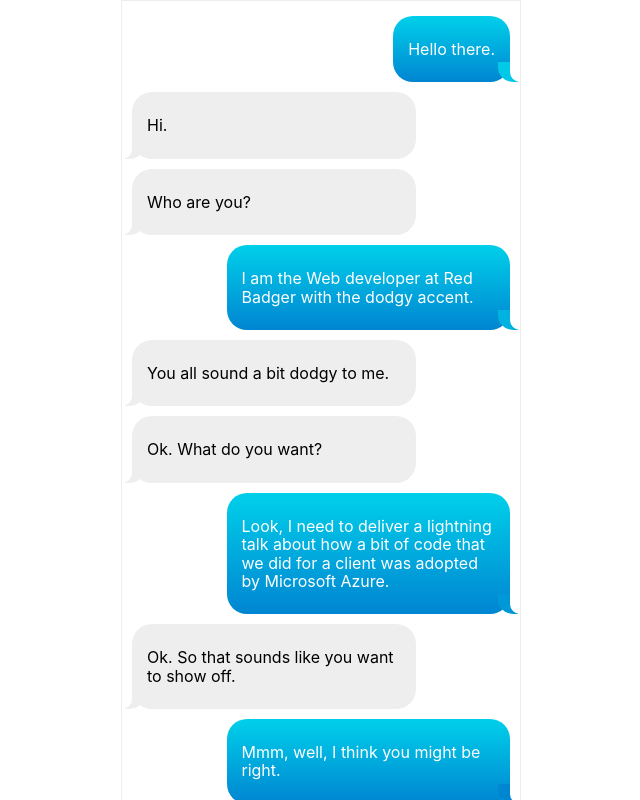
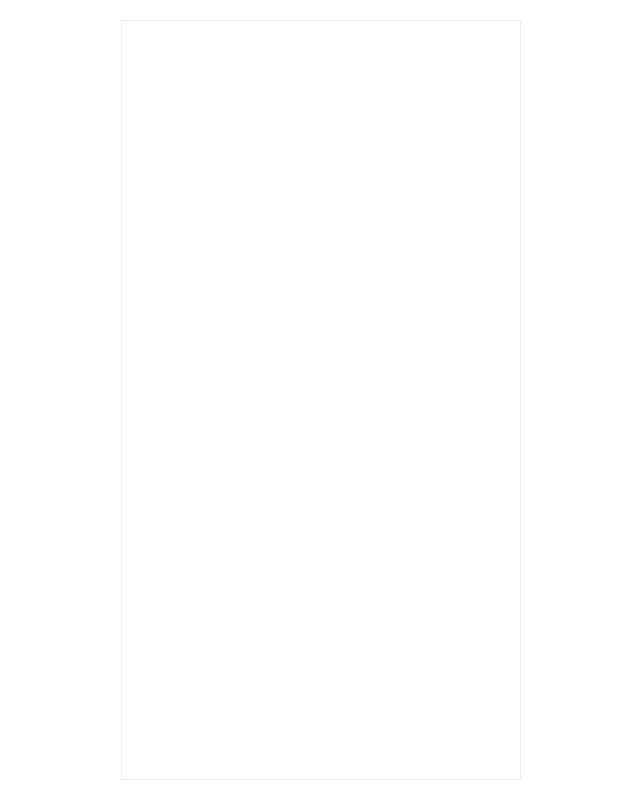
Before and after one commit to redbadger/rusty-azure, a React (Create React App) app: page /presentation in a window 1280 px wide. Shown: the top 800 px of the page, without its empty margins (319-959 px from the left). Built offline with nearby package versions, Linux system fonts and the light colour scheme.

Commit message:
Draft navigation forward

```diff
--- /dev/null
+++ b/src/app/features/chat-navigation/index.ts
@@ -0,0 +1,29 @@
+import { createSlice } from '@reduxjs/toolkit';
+import { RootState } from '../../store';
+
+interface ChatNavigationState {
+  pointer: number;
+  index: number;
+}
+
+const initialState: ChatNavigationState = {
+  pointer: 1,
+  index: 0,
+};
+
+export const chatNavigationSlice = createSlice({
+  name: 'chat-navigation',
+  initialState,
+  reducers: {
+    navigateForward: (state) => {
+      state.pointer += 1;
+      state.index += 1;
+    },
+  },
+});
+
+export const { navigateForward } = chatNavigationSlice.actions;
+
+export const selectChatNavigation = (state: RootState) => state.chatNavigation;
+
+export default chatNavigationSlice.reducer;
--- a/src/app/store.ts
+++ b/src/app/store.ts
@@ -1,9 +1,11 @@
 import { configureStore, ThunkAction, Action } from '@reduxjs/toolkit';
 import counterReducer from './features/counter/counterSlice';
+import chatNavigationReducer from './features/chat-navigation';
 
 export const store = configureStore({
   reducer: {
     counter: counterReducer,
+    chatNavigation: chatNavigationReducer,
   },
 });
 
--- a/src/components/message.tsx
+++ b/src/components/message.tsx
@@ -1,5 +1,6 @@
 import React from 'react';
 import styled from 'styled-components';
+import { IMessage } from '../data/script';
 
 const StyledDiv = styled.div`
   border-radius: 20px;
@@ -71,20 +72,20 @@ const StyledDiv = styled.div`
   }
 `;
 
-interface MessageProps {
+interface MessageProps extends IMessage {
   person: 'pedro' | 'audience-member' | string;
   component: () => JSX.Element;
-  key: number;
+  id: number;
 }
 
 const Message: React.FC<MessageProps> = ({
   person,
   component: Component,
-  key,
+  id,
 }) => {
   const bubbleType = person === 'pedro' ? 'mine' : 'yours';
   return (
-    <StyledDiv className={bubbleType} key={key} id={`${key + 1}`}>
+    <StyledDiv className={bubbleType} id={`${id + 1}`}>
       <Component />
     </StyledDiv>
   );
--- a/src/data/script.tsx
+++ b/src/data/script.tsx
@@ -1,6 +1,11 @@
 import React from 'react';
 
-const conversation = [
+export interface IMessage {
+  person: 'pedro' | 'audience-member' | string;
+  component: () => JSX.Element;
+}
+
+const conversation: IMessage[] = [
   { person: 'pedro', component: () => <p>Hello there.</p> },
 
   { person: 'audience-member', component: () => <p>Hi.</p> },
--- a/src/pages/presentation.tsx
+++ b/src/pages/presentation.tsx
@@ -1,13 +1,28 @@
-import React from 'react';
-import conversation from '../data/script';
+import React, { useEffect, useState } from 'react';
 import styled from 'styled-components';
 import Message from '../components/message';
+import { useDispatch, useSelector } from 'react-redux';
+import conversation from '../data/script';
+import {
+  selectChatNavigation,
+  navigateForward,
+} from '../app/features/chat-navigation';
 
-const AllConversation = conversation.map(({ person, component }, key) => (
-  <Message key={key} person={person} component={component} />
-));
+const Conversation = () => {
+  const { index } = useSelector(selectChatNavigation);
+  const [newConversation, setNewConversation] = useState([conversation[0]]);
+
+  useEffect(() => {
+    setNewConversation(conversation.slice(0, index));
+  }, [index]);
+
+  return newConversation.map(({ person, component }, key) => (
+    <Message key={key} person={person} component={component} id={key} />
+  ));
+};
 
 const StyledMain = styled.main`
+  padding: 1.25rem;
   article {
     display: flex;
     flex-direction: column;
@@ -15,15 +30,27 @@ const StyledMain = styled.main`
     border: solid 1px #eee;
     padding: 10px;
     margin: 0 auto;
+    justify-content: flex-end;
+    min-height: calc(100vh - (1.25rem * 2));
   }
 `;
 
 const PresentationPage: React.FC = () => {
+  const dispatch = useDispatch();
+
+  const handleOnKeyDown = (event: React.KeyboardEvent) => {
+    const { key } = event;
+
+    if (key) {
+      if (key === 'ArrowRight') {
+        dispatch(navigateForward());
+      }
+    }
+  };
+
   return (
-    <StyledMain>
-      {/* <h1>Presentation</h1> */}
-
-      <article>{AllConversation}</article>
+    <StyledMain onKeyDown={handleOnKeyDown} tabIndex={0}>
+      <article>{Conversation()}</article>
     </StyledMain>
   );
 };
```
